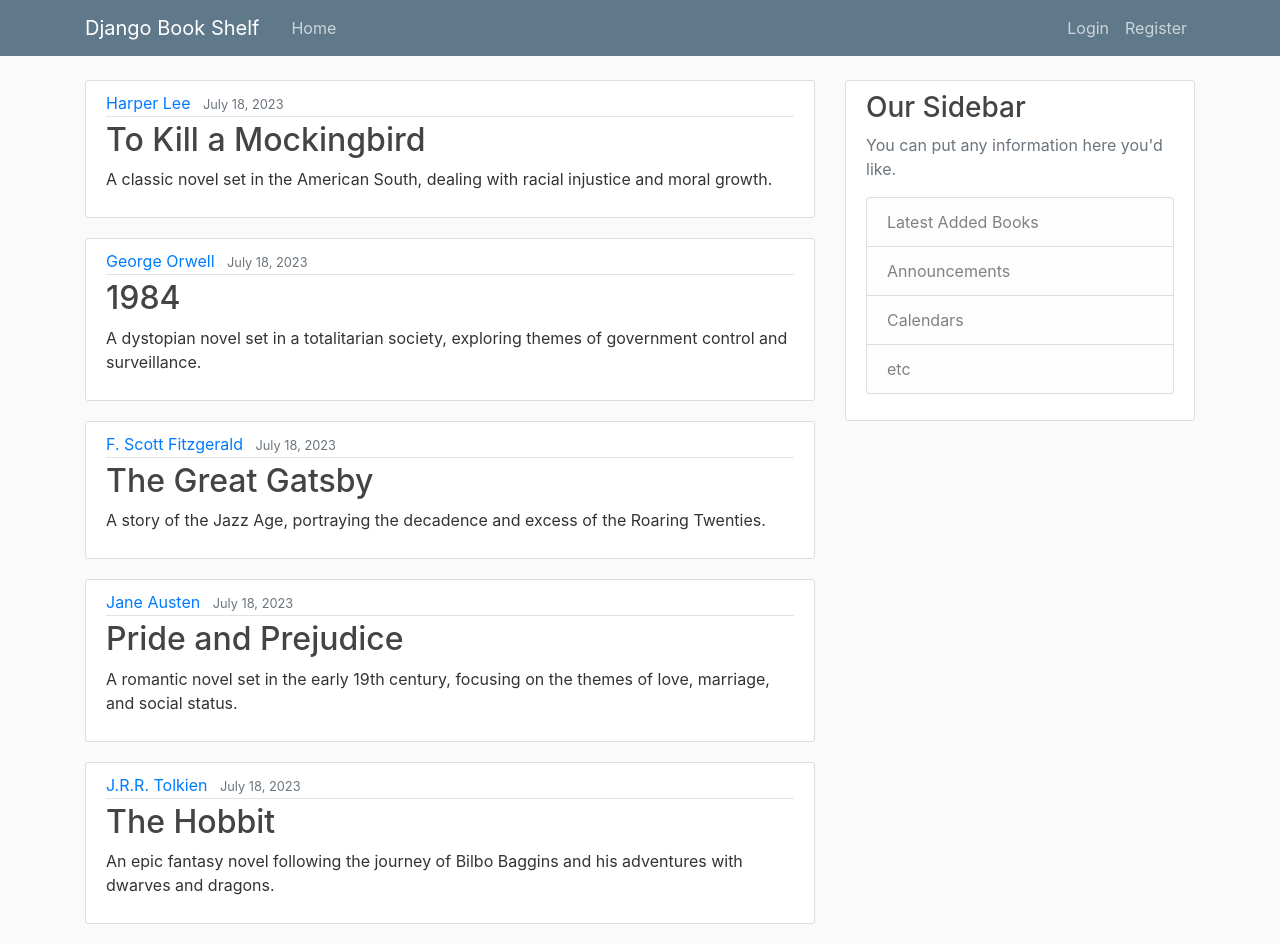
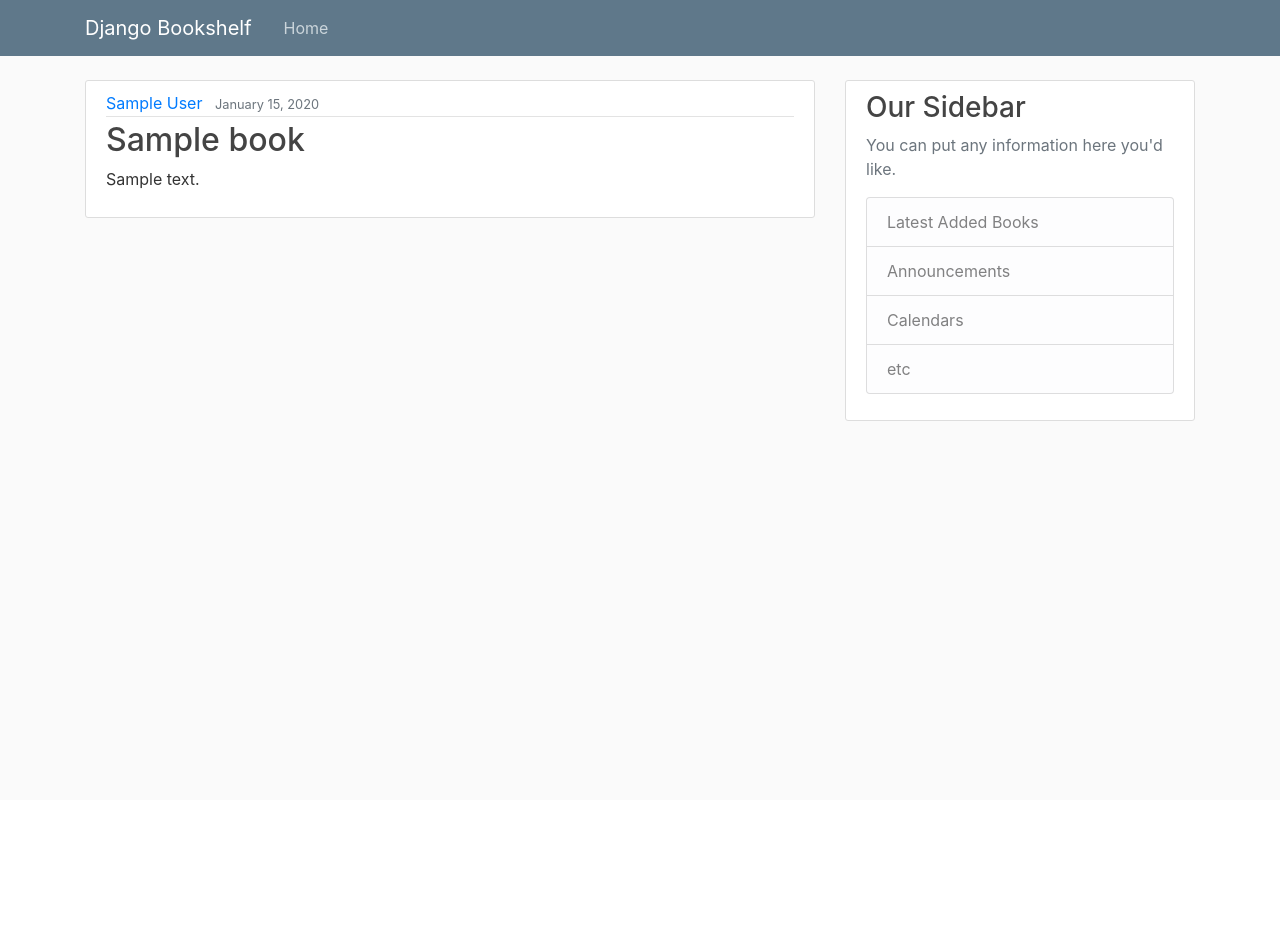
Before and after one commit to amir-awad/bookshelf-django-app, a Django app: page / in a window 1280 px wide. After the commit the page ends 421 px from the top, so only its background shows below. Run offline with Django 3.2, Linux system fonts and the light colour scheme; tables that the repository leaves empty hold one stand-in row (values such as "Sample post"); some libraries are stand-ins or nearby versions.

Commit message:
Added Book models and adjusted the UI

```diff
--- a/BookShelf/admin.py
+++ b/BookShelf/admin.py
@@ -1,3 +1,4 @@
 from django.contrib import admin
+from .models import Book
 
-# Register your models here.
+admin.site.register(Book)
--- a/BookShelf/app.py
+++ b/BookShelf/apps.py
@@ -1,5 +1,5 @@
 from django.apps import AppConfig
 
 
-class BlogConfig(AppConfig):
+class BookShelfConfig(AppConfig):
     name = 'BookShelf'
--- a/BookShelf/models..py
+++ /dev/null
@@ -1,3 +0,0 @@
-from django.db import models
-
-# Create your models here.
--- /dev/null
+++ b/BookShelf/models.py
@@ -0,0 +1,12 @@
+from django.db import models
+from django.utils import timezone
+
+
+class Book(models.Model):
+    name = models.CharField(max_length=100)
+    description = models.TextField()
+    date_posted = models.DateTimeField(default=timezone.now)
+    author = models.CharField(max_length=50)
+
+    def __str__(self):
+        return self.name
--- a/BookShelf/templates/base.html
+++ b/BookShelf/templates/base.html
@@ -13,27 +13,22 @@
     <link rel="stylesheet" type="text/css" href="{% static '../static/main.css' %}">
 
     {% if title %}
-        <title>Django Book Shelf - {{ title }}</title>
+        <title>Django Bookshelf - {{ title }}</title>
     {% else %}
-        <title>Django Book Shelf</title>
+        <title>Django Bookshelf</title>
     {% endif %}
 </head>
 <body>
     <header class="site-header">
       <nav class="navbar navbar-expand-md navbar-dark bg-steel fixed-top">
         <div class="container">
-          <a class="navbar-brand mr-4" href="{% url 'BookShelf-home' %}">Django Book Shelf</a>
+          <a class="navbar-brand mr-4" href="{% url 'BookShelf-home' %}">Django Bookshelf</a>
           <button class="navbar-toggler" type="button" data-toggle="collapse" data-target="#navbarToggle" aria-controls="navbarToggle" aria-expanded="false" aria-label="Toggle navigation">
           <span class="navbar-toggler-icon"></span>
           </button>
           <div class="collapse navbar-collapse" id="navbarToggle">
             <div class="navbar-nav mr-auto">
               <a class="nav-item nav-link" href="{% url 'BookShelf-home' %}">Home</a>
-            </div>
-            <!-- Navbar Right Side -->
-            <div class="navbar-nav">
-              <a class="nav-item nav-link" href="#">Login</a>
-              <a class="nav-item nav-link" href="#">Register</a>
             </div>
           </div>
         </div>
--- a/BookShelf/templates/index.html
+++ b/BookShelf/templates/index.html
@@ -2,11 +2,11 @@
 <article class="media content-section">
   <div class="media-body">
     <div class="article-metadata">
-      <a class="mr-2" href="#">{{ book.book_author }}</a>
-      <small class="text-muted">{{ book.date_posted }}</small>
+      <a class="mr-2" href="#">{{ book.author }}</a>
+      <small class="text-muted">{{ book.date_posted|date:"F d, Y" }}</small>
     </div>
-    <h2><a class="article-title" href="#">{{ book.book_name }}</a></h2>
-    <p class="article-content">{{ book.book_description }}</p>
+    <h2><a class="article-title" href="#">{{ book.name }}</a></h2>
+    <p class="article-content">{{ book.description }}</p>
   </div>
 </article>
 {% endfor %} {% endblock content %}
--- a/BookShelf/views.py
+++ b/BookShelf/views.py
@@ -1,40 +1,8 @@
 from django.shortcuts import render
-
-books = [
-  {
-    "book_name": "To Kill a Mockingbird",
-    "book_author": "Harper Lee",
-    "book_description": "A classic novel set in the American South, dealing with racial injustice and moral growth.",
-    'date_posted': 'July 18, 2023'
-  },
-  {
-    "book_name": "1984",
-    "book_author": "George Orwell",
-    "book_description": "A dystopian novel set in a totalitarian society, exploring themes of government control and surveillance.",
-    'date_posted': 'July 18, 2023'
-  },
-  {
-    "book_name": "The Great Gatsby",
-    "book_author": "F. Scott Fitzgerald",
-    "book_description": "A story of the Jazz Age, portraying the decadence and excess of the Roaring Twenties.",
-    'date_posted': 'July 18, 2023'
-  },
-  {
-    "book_name": "Pride and Prejudice",
-    "book_author": "Jane Austen",
-    "book_description": "A romantic novel set in the early 19th century, focusing on the themes of love, marriage, and social status.",
-    'date_posted': 'July 18, 2023'
-  },
-  {
-    "book_name": "The Hobbit",
-    "book_author": "J.R.R. Tolkien",
-    "book_description": "An epic fantasy novel following the journey of Bilbo Baggins and his adventures with dwarves and dragons.",
-    'date_posted': 'July 18, 2023'
-  }
-]
+from .models import Book
 
 def home(request):
     context = {
-        'books': books
+        'books': Book.objects.all()
     }
     return render(request, './index.html', context)
--- a/django_profiles/settings.py
+++ b/django_profiles/settings.py
@@ -32,13 +32,13 @@ ALLOWED_HOSTS = []
 # Application definition
 
 INSTALLED_APPS = [
+    'BookShelf.apps.BookShelfConfig',
     'django.contrib.admin',
     'django.contrib.auth',
     'django.contrib.contenttypes',
     'django.contrib.sessions',
     'django.contrib.messages',
     'django.contrib.staticfiles',
-    'BookShelf',
 ]
 
 MIDDLEWARE = [
@@ -126,3 +126,5 @@ USE_TZ = True
 # https://docs.djangoproject.com/en/2.1/howto/static-files/
 
 STATIC_URL = '/static/'
+
+CRISPY_TEMPLATE_PACK = 'bootstrap4'
```
